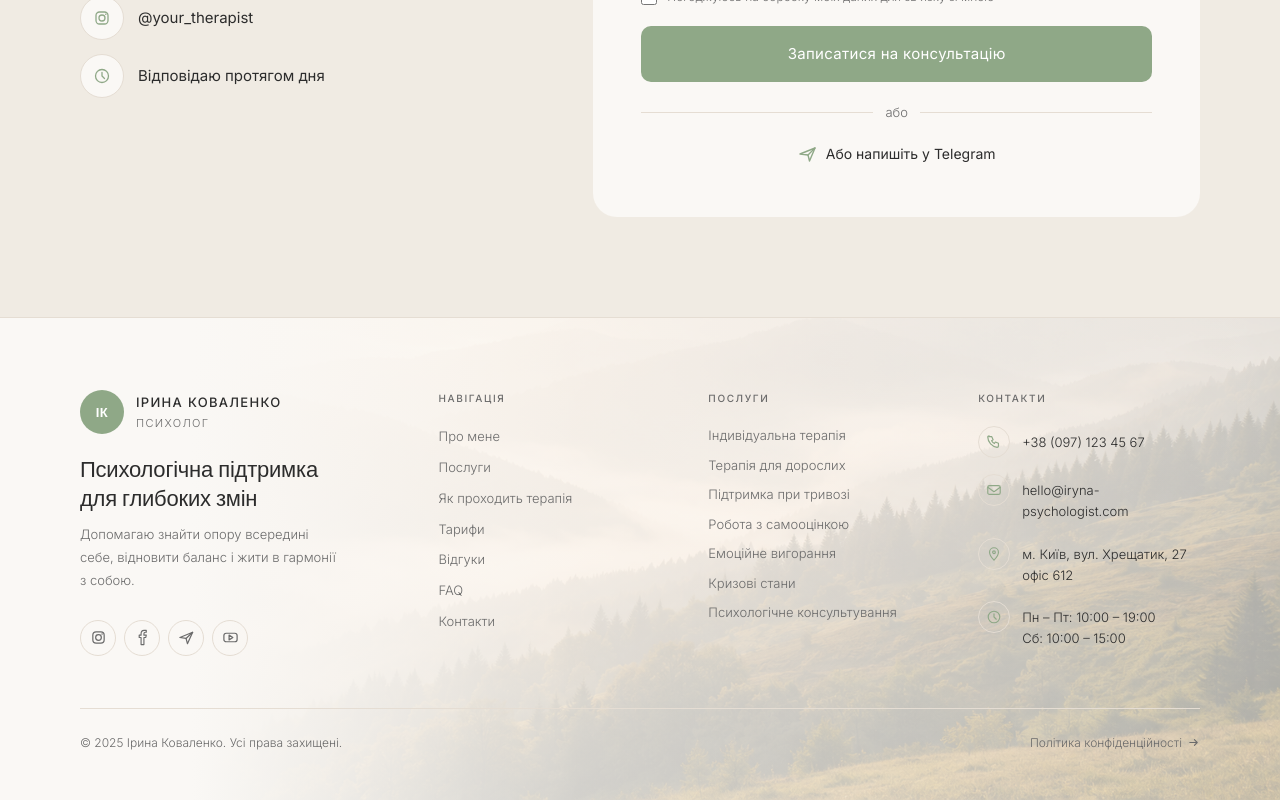
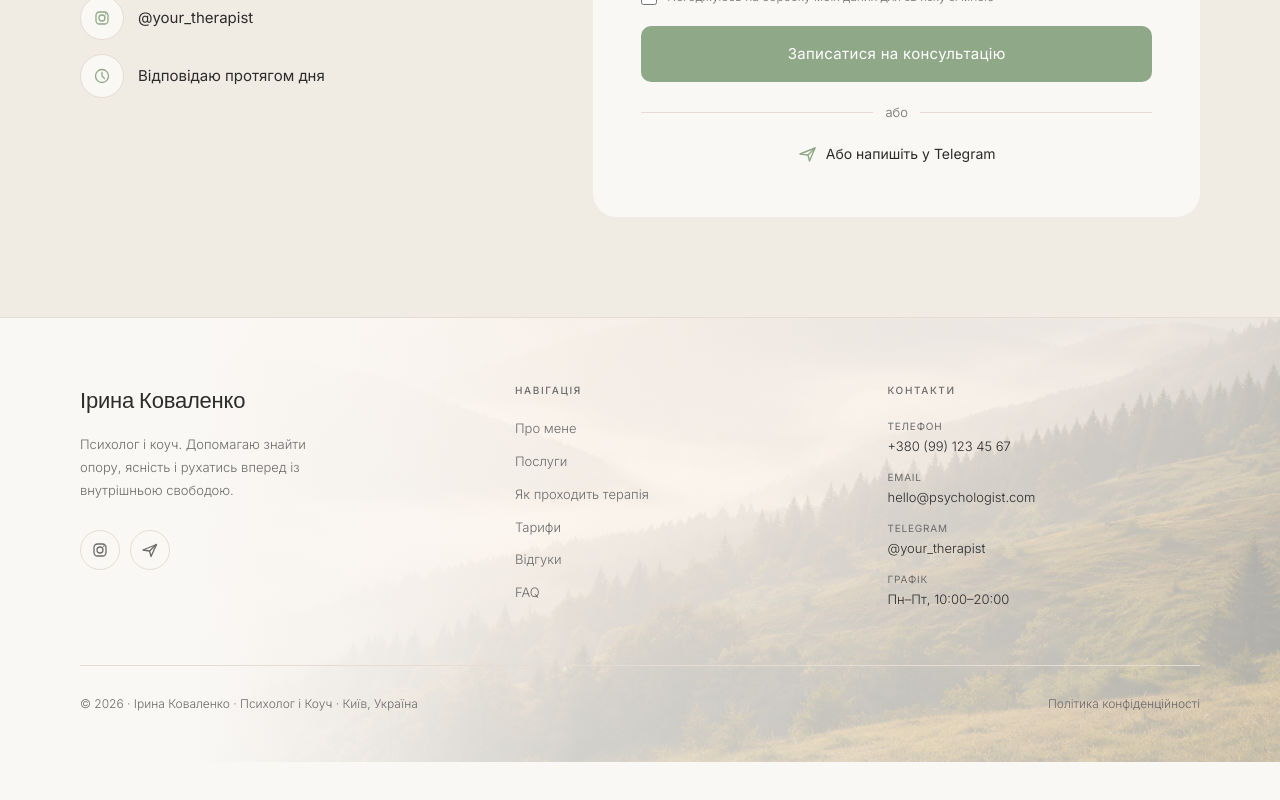
Before and after one commit to danylonahorniuk/psychologist-landing, a Next.js app: page / in a window 1280 px wide. Shown: the part 7559-8359 px from the top of the page. After the commit the page ends 8321 px from the top, so only its background shows below. Built offline with nearby package versions, Linux system fonts and the light colour scheme.

Commit message:
fix: restore 3-col footer layout with mountain bg and sage social hover

```diff
--- a/app/globals.css
+++ b/app/globals.css
@@ -383,8 +383,9 @@ body {
 /* Footer */
 .footer-grid {
   display: grid;
-  grid-template-columns: 1.4fr 1fr 1fr 1fr;
-  gap: 48px;
+  grid-template-columns: 1.2fr 1fr 1fr;
+  gap: 60px;
+  margin-bottom: 56px;
 }
-@media (max-width: 768px) { .footer-grid { grid-template-columns: 1fr 1fr; gap: 36px; } }
-@media (max-width: 480px) { .footer-grid { grid-template-columns: 1fr; gap: 32px; } }
+@media (max-width: 900px) { .footer-grid { grid-template-columns: 1fr 1fr; gap: 40px; } }
+@media (max-width: 640px) { .footer-grid { grid-template-columns: 1fr; gap: 32px; } }
--- a/components/Footer.tsx
+++ b/components/Footer.tsx
@@ -7,63 +7,14 @@ const navLinks = [
   { href: "#pricing",  label: "Тарифи" },
   { href: "#reviews",  label: "Відгуки" },
   { href: "#faq",      label: "FAQ" },
-  { href: "#contact",  label: "Контакти" },
-];
-
-const services = [
-  "Індивідуальна терапія",
-  "Терапія для дорослих",
-  "Підтримка при тривозі",
-  "Робота з самооцінкою",
-  "Емоційне вигорання",
-  "Кризові стани",
-  "Психологічне консультування",
-];
-
-const contacts = [
-  {
-    icon: (
-      <svg width="16" height="16" viewBox="0 0 18 18" fill="none">
-        <path d="M3.5 3h3l1.5 3.5-1.75 1.05A9 9 0 0 0 9.45 10.75L10.5 9l3.5 1.5v3c0 .83-.67 1.5-1.5 1.5A12 12 0 0 1 2 3.5C2 2.67 2.67 2 3.5 2z" stroke="currentColor" strokeWidth="1.3" strokeLinecap="round" strokeLinejoin="round"/>
-      </svg>
-    ),
-    lines: ["+38 (097) 123 45 67"],
-  },
-  {
-    icon: (
-      <svg width="16" height="16" viewBox="0 0 18 18" fill="none">
-        <rect x="2" y="4" width="14" height="10" rx="2" stroke="currentColor" strokeWidth="1.3"/>
-        <path d="M2 6l7 5 7-5" stroke="currentColor" strokeWidth="1.3" strokeLinecap="round"/>
-      </svg>
-    ),
-    lines: ["hello@iryna-psychologist.com"],
-  },
-  {
-    icon: (
-      <svg width="16" height="16" viewBox="0 0 18 18" fill="none">
-        <path d="M9 2C6.24 2 4 4.24 4 7c0 3.75 5 9 5 9s5-5.25 5-9c0-2.76-2.24-5-5-5z" stroke="currentColor" strokeWidth="1.3"/>
-        <circle cx="9" cy="7" r="1.5" stroke="currentColor" strokeWidth="1.3"/>
-      </svg>
-    ),
-    lines: ["м. Київ, вул. Хрещатик, 27", "офіс 612"],
-  },
-  {
-    icon: (
-      <svg width="16" height="16" viewBox="0 0 18 18" fill="none">
-        <circle cx="9" cy="9" r="6.5" stroke="currentColor" strokeWidth="1.3"/>
-        <path d="M9 5.5V9l2.5 2.5" stroke="currentColor" strokeWidth="1.3" strokeLinecap="round"/>
-      </svg>
-    ),
-    lines: ["Пн – Пт: 10:00 – 19:00", "Сб: 10:00 – 15:00"],
-  },
 ];
 
 const socials = [
   {
+    href: "#",
     label: "Instagram",
-    href: "#",
     icon: (
-      <svg width="17" height="17" viewBox="0 0 18 18" fill="none">
+      <svg width="18" height="18" viewBox="0 0 18 18" fill="none">
         <rect x="3" y="3" width="12" height="12" rx="3.5" stroke="currentColor" strokeWidth="1.3"/>
         <circle cx="9" cy="9" r="3" stroke="currentColor" strokeWidth="1.3"/>
         <circle cx="12.8" cy="5.2" r="0.8" fill="currentColor"/>
@@ -71,31 +22,12 @@ const socials = [
     ),
   },
   {
-    label: "Facebook",
     href: "#",
+    label: "Telegram",
     icon: (
-      <svg width="17" height="17" viewBox="0 0 18 18" fill="none">
-        <path d="M10.5 9H12.5L13 6.5H10.5V5C10.5 4.17 10.5 3.5 12 3.5H13V1.5C12.72 1.47 11.69 1.4 10.6 1.4C8.57 1.4 7.5 2.66 7.5 4.9V6.5H5.5V9H7.5V16.5H10.5V9Z" stroke="currentColor" strokeWidth="1.2" strokeLinecap="round" strokeLinejoin="round"/>
-      </svg>
-    ),
-  },
-  {
-    label: "Telegram",
-    href: "#",
-    icon: (
-      <svg width="17" height="17" viewBox="0 0 18 18" fill="none">
+      <svg width="18" height="18" viewBox="0 0 18 18" fill="none">
         <path d="M2 9L15.5 3.5 10 15.5 8.5 10 2 9Z" stroke="currentColor" strokeWidth="1.3" strokeLinecap="round" strokeLinejoin="round"/>
         <path d="M8.5 10L15.5 3.5" stroke="currentColor" strokeWidth="1.3" strokeLinecap="round"/>
-      </svg>
-    ),
-  },
-  {
-    label: "YouTube",
-    href: "#",
-    icon: (
-      <svg width="17" height="17" viewBox="0 0 18 18" fill="none">
-        <rect x="2" y="4.5" width="14" height="9" rx="2.5" stroke="currentColor" strokeWidth="1.3"/>
-        <path d="M7.5 6.5L11.5 9L7.5 11.5V6.5Z" stroke="currentColor" strokeWidth="1.3" strokeLinejoin="round"/>
       </svg>
     ),
   },
@@ -104,8 +36,32 @@ const socials = [
 export default function Footer() {
   return (
     <footer style={{ background: "var(--bg)", borderTop: "1px solid var(--border)", position: "relative", overflow: "hidden" }}>
+      <style>{`
+        .footer-nav-link {
+          font-size: 13px;
+          color: var(--muted);
+          text-decoration: none;
+          transition: color 0.2s ease;
+          font-weight: 300;
+        }
+        .footer-nav-link:hover { color: var(--text); }
+        .footer-social {
+          width: 40px; height: 40px;
+          border-radius: 50%;
+          border: 1px solid var(--border);
+          display: flex; align-items: center; justify-content: center;
+          color: var(--muted);
+          text-decoration: none;
+          transition: border-color 0.2s ease, color 0.2s ease, background 0.2s ease;
+        }
+        .footer-social:hover {
+          border-color: var(--sage);
+          color: #fff;
+          background: var(--sage);
+        }
+      `}</style>
 
-      {/* Mountain background — subtle, right-aligned */}
+      {/* Mountain background */}
       <div style={{ position: "absolute", inset: 0, zIndex: 0, pointerEvents: "none" }}>
         <Image
           src="/footer-mountains.png"
@@ -114,52 +70,27 @@ export default function Footer() {
           style={{ objectFit: "cover", objectPosition: "center bottom", opacity: 0.38 }}
           sizes="100vw"
         />
-        {/* Fade from left so text columns stay readable */}
         <div style={{
           position: "absolute", inset: 0,
           background: "linear-gradient(to right, var(--bg) 0%, var(--bg) 15%, rgba(250,248,245,0.4) 45%, transparent 100%)",
         }} />
       </div>
 
-      {/* Main content */}
-      <div style={{ position: "relative", zIndex: 1, maxWidth: "1280px", margin: "0 auto", padding: "72px 80px 48px" }}>
+      {/* Main footer */}
+      <div style={{ position: "relative", zIndex: 1, padding: "64px 80px 48px", maxWidth: "1280px", margin: "0 auto" }}>
         <div className="footer-grid">
 
           {/* Col 1 — Brand */}
           <div>
-            <div style={{ display: "flex", alignItems: "center", gap: "12px", marginBottom: "20px" }}>
-              <div style={{ width: "44px", height: "44px", borderRadius: "50%", background: "var(--sage)", display: "flex", alignItems: "center", justifyContent: "center", flexShrink: 0 }}>
-                <span style={{ fontFamily: "var(--font-playfair), serif", fontSize: "13px", color: "#fff", fontWeight: 600, letterSpacing: "0.03em" }}>ІК</span>
-              </div>
-              <div>
-                <div style={{ fontSize: "13px", fontWeight: 500, color: "var(--text)", letterSpacing: "0.1em", textTransform: "uppercase" }}>
-                  Ірина Коваленко
-                </div>
-                <div style={{ fontSize: "11px", color: "var(--muted)", letterSpacing: "0.12em", textTransform: "uppercase", fontWeight: 300, marginTop: "2px" }}>
-                  психолог
-                </div>
-              </div>
-            </div>
-
-            <h3 style={{
-              fontFamily: "var(--font-playfair), serif",
-              fontSize: "22px",
-              fontWeight: 500,
-              color: "var(--text)",
-              lineHeight: 1.3,
-              letterSpacing: "-0.01em",
-              marginBottom: "12px",
-              maxWidth: "270px",
-            }}>
-              Психологічна підтримка для глибоких змін
-            </h3>
+            <a href="#" style={{ fontFamily: "var(--font-playfair), serif", fontSize: "22px", color: "var(--text)", textDecoration: "none", fontWeight: 500, letterSpacing: "-0.01em", display: "block", marginBottom: "16px" }}>
+              Ірина Коваленко
+            </a>
             <p style={{ fontSize: "13px", color: "var(--muted)", lineHeight: 1.75, fontWeight: 300, maxWidth: "260px", marginBottom: "28px" }}>
-              Допомагаю знайти опору всередині себе, відновити баланс і жити в гармонії з собою.
+              Психолог і коуч. Допомагаю знайти опору, ясність і рухатись вперед із внутрішньою свободою.
             </p>
-
-            <div style={{ display: "flex", gap: "8px" }}>
+            <div style={{ display: "flex", gap: "10px" }}>
               {socials.map((s) => (
-                <a key={s.label} href={s.href} aria-label={s.label} className="footer-social">
+                <a key={s.label} href={s.href} className="footer-social" aria-label={s.label}>
                   {s.icon}
                 </a>
               ))}
@@ -171,46 +102,28 @@ export default function Footer() {
             <span style={{ fontSize: "10px", letterSpacing: "0.16em", textTransform: "uppercase", color: "var(--muted)", fontWeight: 500, display: "block", marginBottom: "20px" }}>
               Навігація
             </span>
-            <nav style={{ display: "flex", flexDirection: "column", gap: "10px" }}>
+            <nav style={{ display: "flex", flexDirection: "column", gap: "12px" }}>
               {navLinks.map((l) => (
                 <a key={l.href} href={l.href} className="footer-nav-link">{l.label}</a>
               ))}
             </nav>
           </div>
 
-          {/* Col 3 — Services */}
-          <div>
-            <span style={{ fontSize: "10px", letterSpacing: "0.16em", textTransform: "uppercase", color: "var(--muted)", fontWeight: 500, display: "block", marginBottom: "20px" }}>
-              Послуги
-            </span>
-            <div style={{ display: "flex", flexDirection: "column", gap: "10px" }}>
-              {services.map((s) => (
-                <span key={s} style={{ fontSize: "13px", color: "var(--muted)", fontWeight: 300, lineHeight: 1.5 }}>{s}</span>
-              ))}
-            </div>
-          </div>
-
-          {/* Col 4 — Contacts */}
+          {/* Col 3 — Contacts */}
           <div>
             <span style={{ fontSize: "10px", letterSpacing: "0.16em", textTransform: "uppercase", color: "var(--muted)", fontWeight: 500, display: "block", marginBottom: "20px" }}>
               Контакти
             </span>
-            <div style={{ display: "flex", flexDirection: "column", gap: "16px" }}>
-              {contacts.map((c, i) => (
-                <div key={i} style={{ display: "flex", alignItems: "flex-start", gap: "12px" }}>
-                  <div style={{
-                    width: "32px", height: "32px", borderRadius: "50%",
-                    border: "1px solid var(--border)",
-                    display: "flex", alignItems: "center", justifyContent: "center",
-                    flexShrink: 0, color: "var(--sage)",
-                  }}>
-                    {c.icon}
-                  </div>
-                  <div style={{ paddingTop: "6px" }}>
-                    {c.lines.map((line, j) => (
-                      <div key={j} style={{ fontSize: "13px", color: "var(--text)", fontWeight: 300, lineHeight: 1.6 }}>{line}</div>
-                    ))}
-                  </div>
+            <div style={{ display: "flex", flexDirection: "column", gap: "12px" }}>
+              {[
+                { label: "Телефон",  value: "+380 (99) 123 45 67" },
+                { label: "Email",    value: "hello@psychologist.com" },
+                { label: "Telegram", value: "@your_therapist" },
+                { label: "Графік",   value: "Пн–Пт, 10:00–20:00" },
+              ].map((c) => (
+                <div key={c.label}>
+                  <div style={{ fontSize: "10px", color: "var(--muted)", letterSpacing: "0.08em", textTransform: "uppercase", marginBottom: "2px" }}>{c.label}</div>
+                  <div style={{ fontSize: "13px", color: "var(--text)", fontWeight: 300 }}>{c.value}</div>
                 </div>
               ))}
             </div>
@@ -219,45 +132,18 @@ export default function Footer() {
         </div>
 
         {/* Divider */}
-        <div style={{ height: "1px", background: "var(--border)", margin: "52px 0 24px" }} />
+        <div style={{ height: "1px", background: "var(--border)", marginBottom: "28px", marginTop: "56px" }} />
 
         {/* Bottom bar */}
         <div style={{ display: "flex", justifyContent: "space-between", alignItems: "center" }}>
           <p style={{ fontSize: "12px", color: "var(--muted)", fontWeight: 300 }}>
-            © 2025 Ірина Коваленко. Усі права захищені.
+            © 2026 · Ірина Коваленко · Психолог і Коуч · Київ, Україна
           </p>
-          <a href="#" style={{ fontSize: "12px", color: "var(--muted)", textDecoration: "none", fontWeight: 300, display: "flex", alignItems: "center", gap: "5px", transition: "color 0.2s" }}>
+          <a href="#" style={{ fontSize: "12px", color: "var(--muted)", textDecoration: "none", fontWeight: 300, transition: "color 0.2s ease" }}>
             Політика конфіденційності
-            <svg width="13" height="13" viewBox="0 0 14 14" fill="none">
-              <path d="M3 7h8M8 4l3 3-3 3" stroke="currentColor" strokeWidth="1.2" strokeLinecap="round" strokeLinejoin="round"/>
-            </svg>
           </a>
         </div>
       </div>
-
-      <style>{`
-        .footer-nav-link {
-          font-size: 13px;
-          color: var(--muted);
-          text-decoration: none;
-          transition: color 0.2s ease;
-          font-weight: 300;
-        }
-        .footer-nav-link:hover { color: var(--text); }
-        .footer-social {
-          width: 36px; height: 36px;
-          border-radius: 50%;
-          border: 1px solid var(--border);
-          display: flex; align-items: center; justify-content: center;
-          color: var(--muted);
-          text-decoration: none;
-          transition: border-color 0.2s ease, color 0.2s ease;
-        }
-        .footer-social:hover {
-          border-color: var(--sage);
-          color: var(--sage);
-        }
-      `}</style>
     </footer>
   );
 }
```
